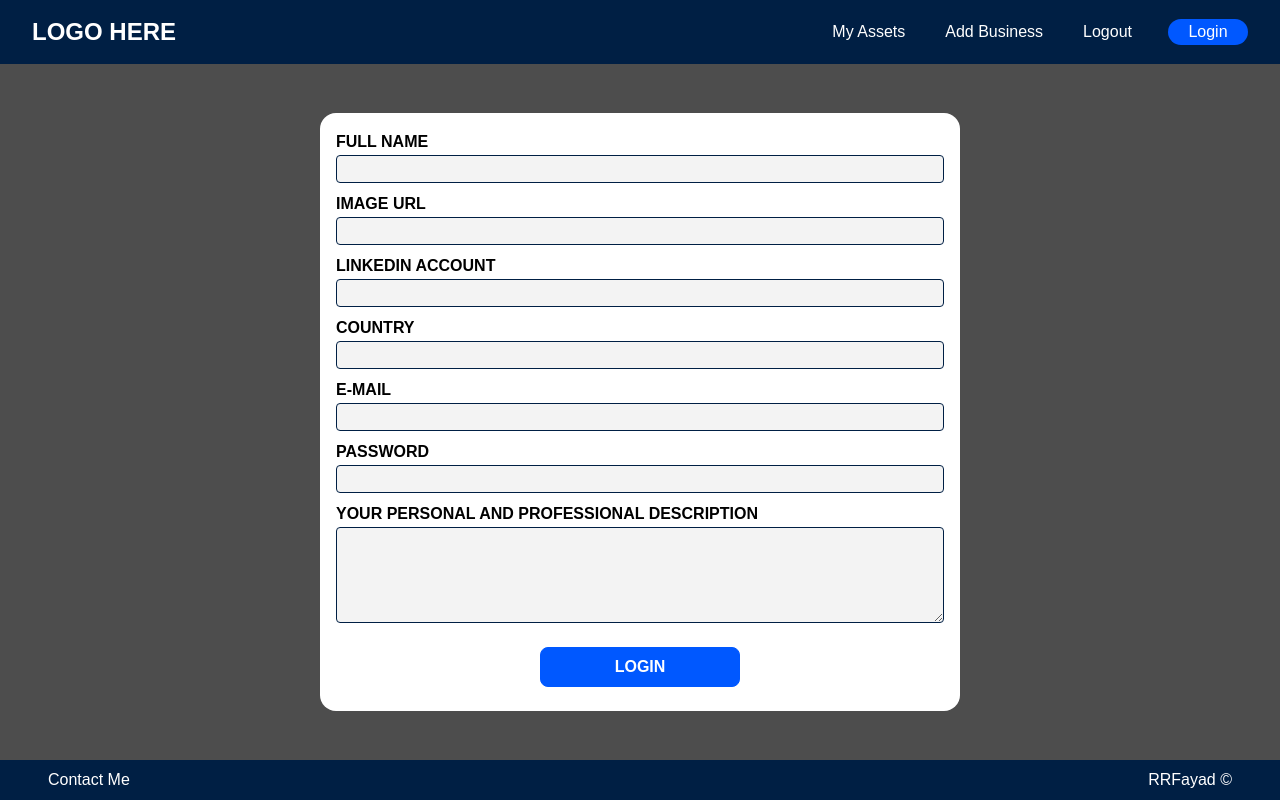
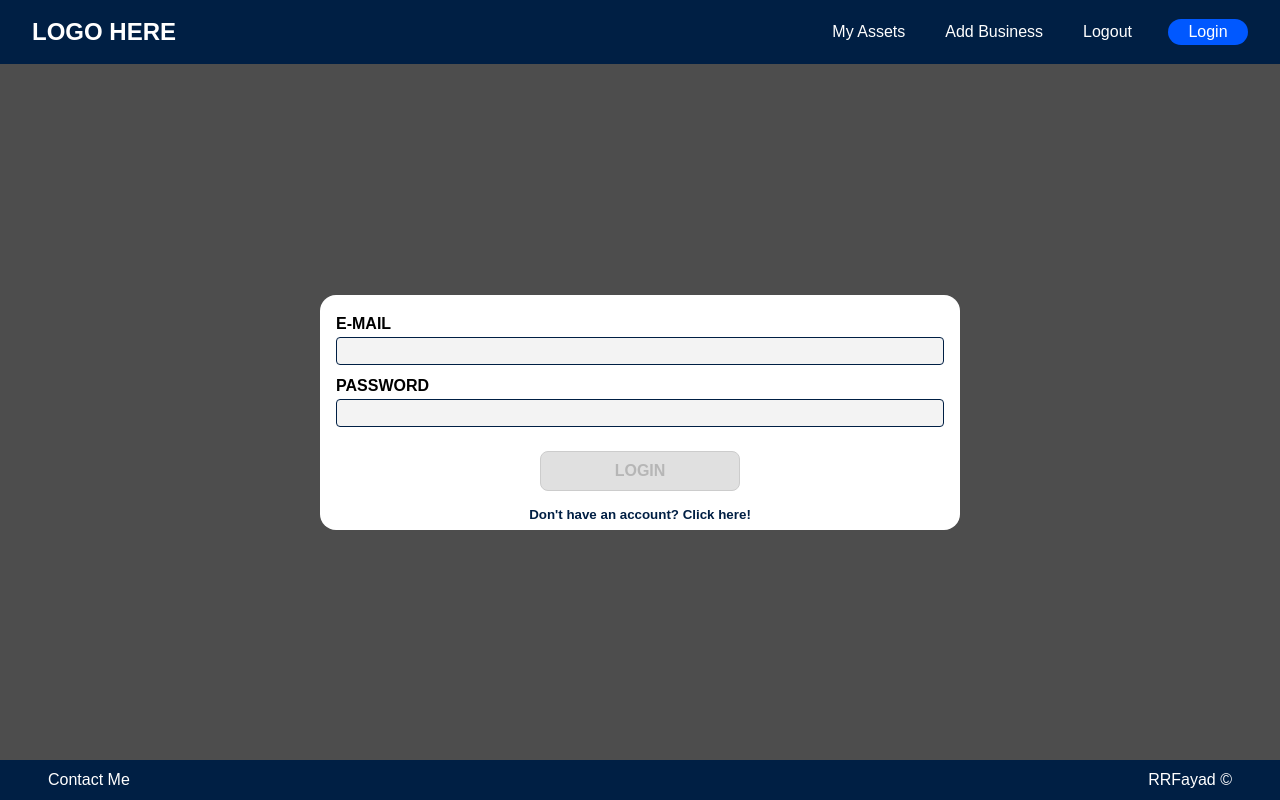
Before and after one commit to RRFayad/Personal-Project__WebFlare--FrontEnd, a React (Create React App) app: page /auth in a window 1280 px wide. Built offline with nearby package versions, Linux system fonts and the light colour scheme.

Commit message:
auth form v0.1 - Bug: form validation when toggling between login and signup

```diff
--- a/src/auth/pages/Auth.jsx
+++ b/src/auth/pages/Auth.jsx
@@ -1,4 +1,4 @@
-import React from 'react';
+import React, { useEffect, useState } from 'react';
 
 import Navbar from '../../shared/navigation/Navbar';
 import Footer from '../../shared/navigation/Footer';
@@ -17,13 +17,27 @@ import {
 import classes from './Auth.module.css';
 
 function Auth() {
-  const [formIsValid, inputValidationChangeHandler] = useFormValidation(
+  const [userHasAccount, setUserHasAccount] = useState(true);
+  const [formFields, setFormFields] = useState(['email', 'password']);
+  const toggleUserHasAccount = () => {
+    setUserHasAccount((prevState) => !prevState);
+  };
+
+  useEffect(() => {
+    return userHasAccount
+      ? setFormFields(['name', 'email'])
+      : setFormFields([
           'name',
           'country',
           'linkedinUrl',
-    'e-mail',
+          'email',
           'password',
-    'description'
+          'description',
+        ]);
+  }, [userHasAccount]);
+
+  const [formIsValid, inputValidationChangeHandler] = useFormValidation(
+    ...formFields
   );
   return (
     <>
@@ -31,6 +45,7 @@ function Auth() {
       <main className={classes.content}>
         <Form>
           <div className={classes.form__inputs}>
+            {!userHasAccount && (
               <FormInput
                 labelValue="Full Name"
                 HTMLElement="input"
@@ -40,24 +55,30 @@ function Auth() {
                 onValidationChange={inputValidationChangeHandler}
                 errorMessage="Please insert your Full Name"
               />
+            )}
+            {!userHasAccount && (
               <FormInput
                 labelValue="Image URL"
                 HTMLElement="input"
                 type="url"
-              name="name"
+                name="image"
                 validation={urlValidator}
                 onValidationChange={inputValidationChangeHandler}
                 errorMessage="Please a valid url"
               />
+            )}
+            {!userHasAccount && (
               <FormInput
                 labelValue="Linkedin Account"
                 HTMLElement="input"
                 type="url"
-              name="linkedin"
+                name="linkedinUrl"
                 validation={urlValidator}
                 onValidationChange={inputValidationChangeHandler}
                 errorMessage="Please insert your linkedin account URL"
               />
+            )}
+            {!userHasAccount && (
               <FormInput
                 labelValue="Country"
                 HTMLElement="input"
@@ -67,6 +88,7 @@ function Auth() {
                 onValidationChange={inputValidationChangeHandler}
                 errorMessage="Please insert a valid country"
               />
+            )}
             <FormInput
               labelValue="E-mail"
               HTMLElement="input"
@@ -85,19 +107,32 @@ function Auth() {
               onValidationChange={inputValidationChangeHandler}
               errorMessage="Password must contain at least: 6 to 20 characters, Uppercase, Lowercase, Number and a Special Character "
             />
+            {!userHasAccount && (
               <FormInput
                 labelValue="Your personal and professional description"
                 HTMLElement="textarea"
                 type="text"
                 name="description"
-              validation={minLengthValidator(6)}
+                validation={(value) => minLengthValidator(value, 6)}
                 onValidationChange={inputValidationChangeHandler}
                 errorMessage="Description must contain at least 6 characters"
               />
+            )}
           </div>
           <div className={classes.form__buttons}>
-            <FormButton>Login</FormButton>
+            <FormButton disabled={!formIsValid}>
+              {userHasAccount ? 'Login' : 'Sign Up'}
+            </FormButton>
           </div>
+          <button
+            className={classes['form__buttons--toggle-login-state']}
+            type="button"
+            onClick={toggleUserHasAccount}
+          >
+            {userHasAccount
+              ? "Don't have an account? Click here!"
+              : 'Got an account already? Click here!'}
+          </button>
         </Form>
       </main>
       <Footer />
--- a/src/auth/pages/Auth.module.css
+++ b/src/auth/pages/Auth.module.css
@@ -13,3 +13,15 @@
   align-content: center;
   flex-wrap: wrap;
 }
+
+.form__buttons--toggle-login-state {
+  background: none;
+  color: #001f44;
+  font-weight: bold;
+  border: none;
+  padding: 0;
+  margin: 0;
+  margin-top: -8px;
+  margin-bottom: 8px;
+  cursor: pointer;
+}
--- a/src/shared/context/AuthContext.jsx
+++ b/src/shared/context/AuthContext.jsx
@@ -1,20 +1,47 @@
 /* eslint-disable react/jsx-no-constructed-context-values */
-import React from 'react';
+import React, { useState } from 'react';
 
 const AuthContext = React.createContext({
-  login: () => {},
-  logout: () => {},
+  isloggedIn: false,
+  loginHandler: (email, password) => {},
+  logoutHandler: () => {},
+  signUpHandler: () => {},
 });
 
 export function AuthContextProvider(props) {
-  const login = () => {};
-  const logout = () => {};
+  const [isLoggedIn, setIsLoggedIn] = useState(false);
+
+  const loginHandler = (email, password) => {
+    localStorage.setItem('isLoggedIn', 'true');
+    setIsLoggedIn(true);
+    return console.log('User logged in!!');
+  };
+
+  const logoutHandler = () => {
+    localStorage.removeItem('isLoggedIn');
+    setIsLoggedIn(false);
+    return console.log('User logged out!!');
+  };
+
+  const signUpHandler = (
+    name,
+    imageUrl,
+    linkedinUrl,
+    country,
+    email,
+    password,
+    description
+  ) => {
+    localStorage.setItem('isLoggedIn', 'true');
+    setIsLoggedIn(true);
+    return console.log('User logged in!!');
+  };
 
   return (
     <AuthContext.Provider
       value={{
-        login,
-        logout,
+        loginHandler,
+        logoutHandler,
       }}
     >
       {props.children}
--- a/src/shared/context/DummyDataContext.jsx
+++ b/src/shared/context/DummyDataContext.jsx
@@ -6,7 +6,6 @@ const DataContext = React.createContext({
   usersList: [],
   businessTypesOptions: [],
   nichesOptions: [],
-  formatCurrency: () => {},
 });
 
 const businessTypesOptions = [
@@ -40,14 +39,6 @@ const nichesOptions = [
 ];
 
 export function DataContextProvider(props) {
-  const formatCurrency = (value) =>
-    new Intl.NumberFormat('en-US', {
-      style: 'currency',
-      currency: 'USD',
-      minimumFractionDigits: 0,
-      maximumFractionDigits: 0,
-    }).format(value);
-
   const DUMMY_BUSINESSES_LIST = useMemo(
     () => [
       {
@@ -137,7 +128,6 @@ export function DataContextProvider(props) {
         usersList: DUMMY_USERS_LIST,
         businessTypesOptions,
         nichesOptions,
-        formatCurrency,
       }}
     >
       {props.children}
--- a/src/shared/custom-hooks/useFormValidation.jsx
+++ b/src/shared/custom-hooks/useFormValidation.jsx
@@ -29,6 +29,7 @@ const useFormValidation = (...initialInputs) => {
 
   const [inputsStates, dispatch] = useReducer(reducer, initialInputsStates);
   const [formIsValid, setFormIsValid] = useState(false);
+  console.log(inputsStates);
 
   const inputValidationChangeHandler = (inputIsValid, fieldName) =>
     inputIsValid
--- a/src/shared/util/validators-and-formatters.js
+++ b/src/shared/util/validators-and-formatters.js
@@ -26,7 +26,7 @@ export const fullNameValidator = (fullName) => {
 };
 
 export const urlValidator = (value) => {
-  const pattern = /^(ftp|http|https):\/\/[^ "]+$/;
+  const pattern = /^(https?:\/\/)?[a-zA-Z0-9-.]+\.[a-zA-Z]{2,}(\/\S*)?$/;
   return pattern.test(value);
 };
 
```
Also changed, not shown: .eslintrc.json. Lines whose indentation alone changed are shown as unchanged.
